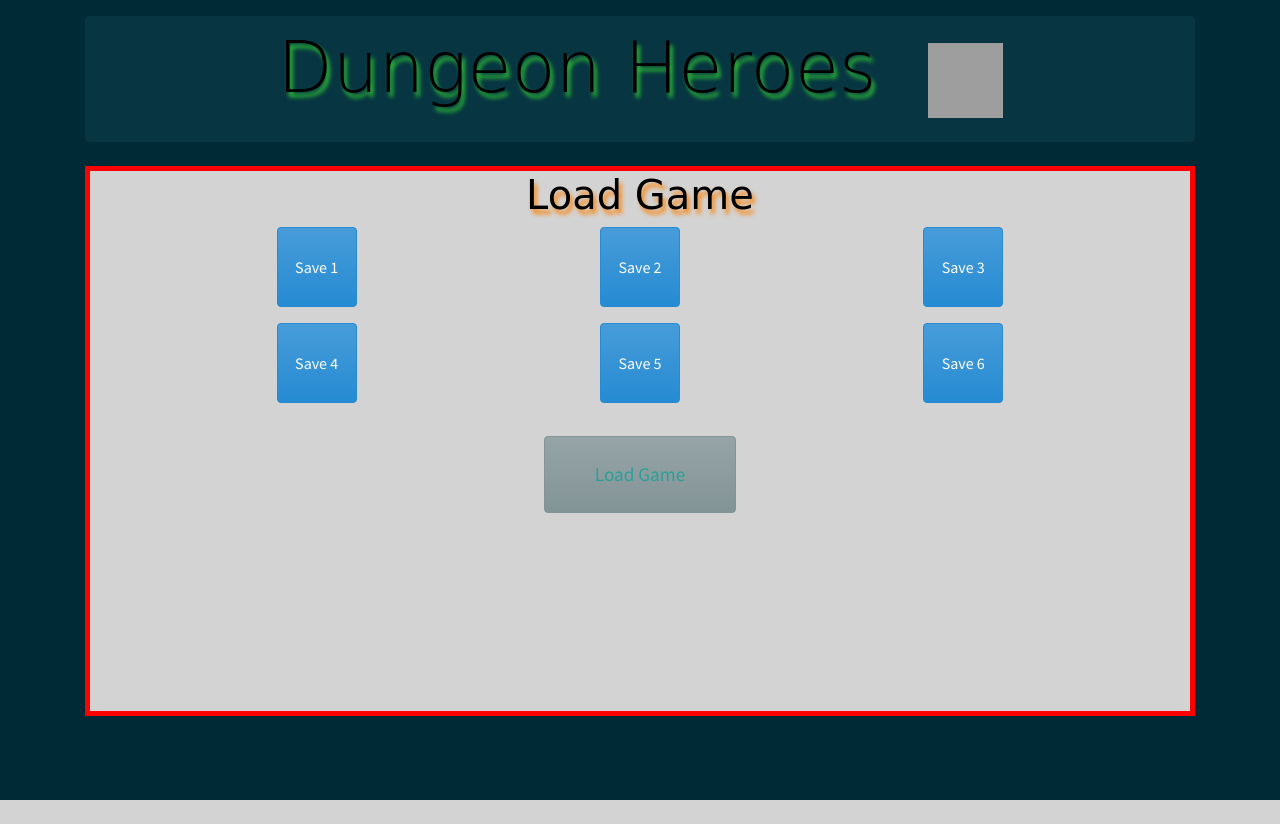
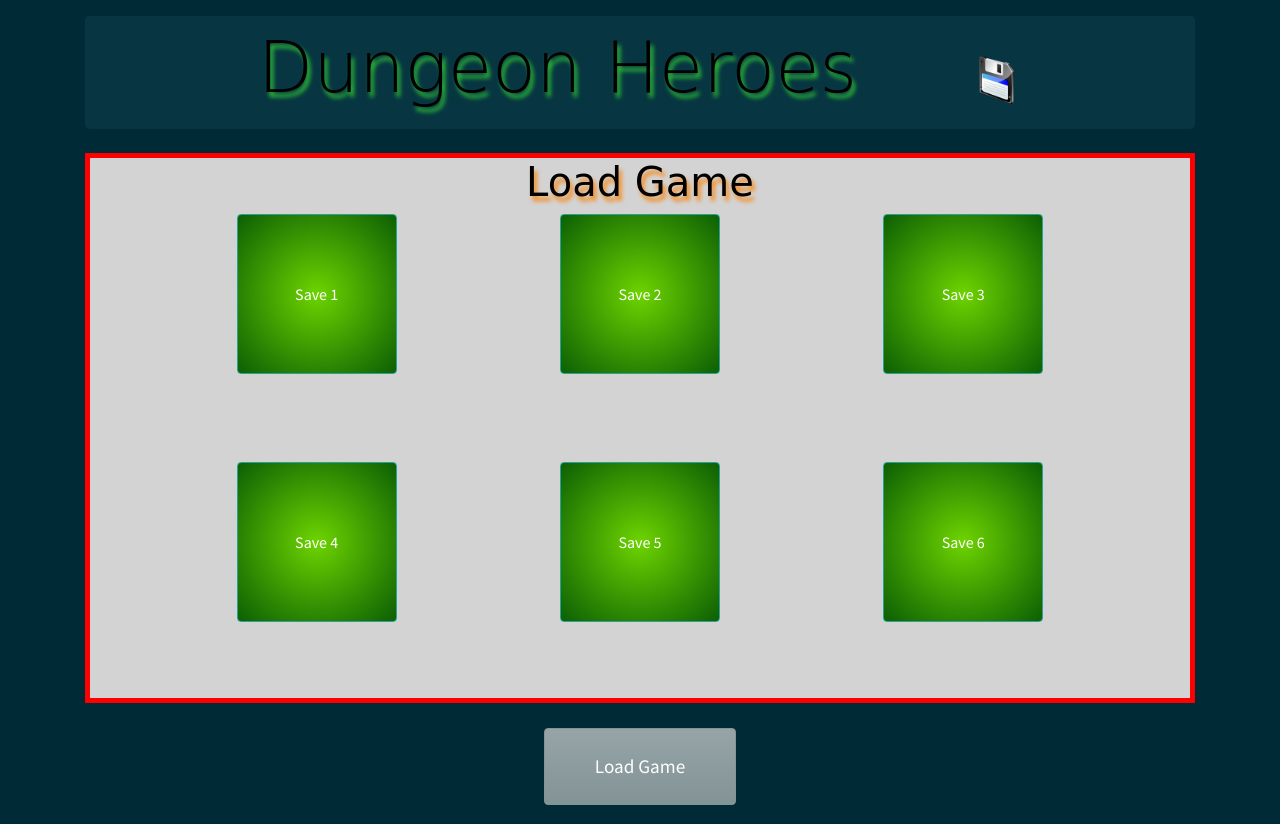
Before and after one commit to chrisbarnes2000/Prototype, a Flask app: page /load in a window 1280 px wide. Before the commit the page ends 800 px from the top, so only its background shows below. Run offline with Flask 2, Linux system fonts and the light colour scheme; some libraries are stand-ins or nearby versions; grey boxes are pictures that could not be loaded.

Commit message:
add save_game and adjust button layout

```diff
--- a/app.py
+++ b/app.py
@@ -14,6 +14,11 @@ def loadgame():
     """Show the load game page."""
     return render_template('load_game.html')
 
+@app.route('/save')
+def save():
+    """Show the Save Game Page."""
+    return render_template('save_game.html')
+
 @app.route('/play')
 def gameplay():
     """Show the game play page."""
--- a/static/styles.css
+++ b/static/styles.css
@@ -43,10 +43,21 @@
     font-size: larger;
 }
 
+.btn-success {
+    margin: 0.5em auto 5em;
+    background: radial-gradient(#6DD400, #0C5F04);
+    width: 10em;
+    height: 10em;
+}
+
 .btn-info {
     margin: 0.5em auto 0.5em;
     width: 5em;
     height: 5em;
+}
+
+a:hover{
+    text-decoration: none;
 }
 
 .left {
--- a/templates/base.html
+++ b/templates/base.html
@@ -8,14 +8,14 @@
     <!-- Latest compiled and minified CSS -->
     <link rel="shortcut icon" href="favicon.ico">
     <link rel='stylesheet' href=https://bootswatch.com/4/solar/bootstrap.min.css>
-    <link rel="stylesheet" href="/static/styles.css?ver=39">
+    <link rel="stylesheet" href="/static/styles.css?ver=48">
 </head>
 <body>
     <div class='container'>
         <div class="jumbotron text-center mt-3 mb-4 p-2">
-            <h1 class="jumbotron_header display-3">Dungeon Heroes</h1>
-            <a href="{{ url_for('Save')}}"><img src="static/images/Save.png" alt="Save button" width="75"
-                    height="75" style="margin-left: 3em; margin-bottom: 1em;"></a>
+            <a href="{{ url_for('start')}}"><h1 class="jumbotron_header display-3">Dungeon Heroes</h1></a>
+            <a href="{{ url_for('save')}}"><img src="static/images/save.png" alt="Save button" width="50"
+                    height="50" style="margin-left: 7em; margin-bottom: 1em;"></a>
         </div>
         {% block content %}
             BODY CONTENT GOES HERE
--- a/templates/load_game.html
+++ b/templates/load_game.html
@@ -5,18 +5,18 @@
 <div class="inventory_display">
     <h1 class="inventory_header">Load Game</h1>
     <div class="row">
-        <button type="button" class="btn btn-info">Save 1</button>
-        <button type="button" class="btn btn-info">Save 2</button>
-        <button type="button" class="btn btn-info">Save 3</button>
+        <button type="button" class="btn btn-success">Save 1</button>
+        <button type="button" class="btn btn-success">Save 2</button>
+        <button type="button" class="btn btn-success">Save 3</button>
     </div>
     <div class="row">
-        <button type="button" class="btn btn-info">Save 4</button>
-        <button type="button" class="btn btn-info">Save 5</button>
-        <button type="button" class="btn btn-info">Save 6</button>
+        <button type="button" class="btn btn-success">Save 4</button>
+        <button type="button" class="btn btn-success">Save 5</button>
+        <button type="button" class="btn btn-success">Save 6</button>
     </div>
 
     <div class="controls row mt-3">
-        <button type="button" class="btn btn-secondary"><a href="{{ url_for('gameplay')}}">Load Game</a></button>
+        <div class="col"><a href="{{ url_for('gameplay')}}"><button type="button" class="btn btn-secondary">Load Game</button></a></div>
     </div>
 
 {% endblock %}
--- a/templates/start_page.html
+++ b/templates/start_page.html
@@ -4,8 +4,8 @@
 {% block content %}
 <div class="game_display row">
     <div class="col-4"></div>
-    <div class="col-4">
-        <a href="{{ url_for('gameplay')}}"><button type="button" class="btn btn-secondary">New Game</button></a>
+    <div class="col-4 mt-5">
+        <a href="{{ url_for('gameplay')}}"><button type="button" class="btn btn-secondary mt-5">New Game</button></a>
         <a href="{{ url_for('loadgame')}}"><button type="button" class="btn btn-secondary">Load Game</button></a>
     </div>
     <div class="col-4"></div>
```
Also changed, not shown: templates/save_game.html (added, +9 -0 lines), static/images/save.png (added).
